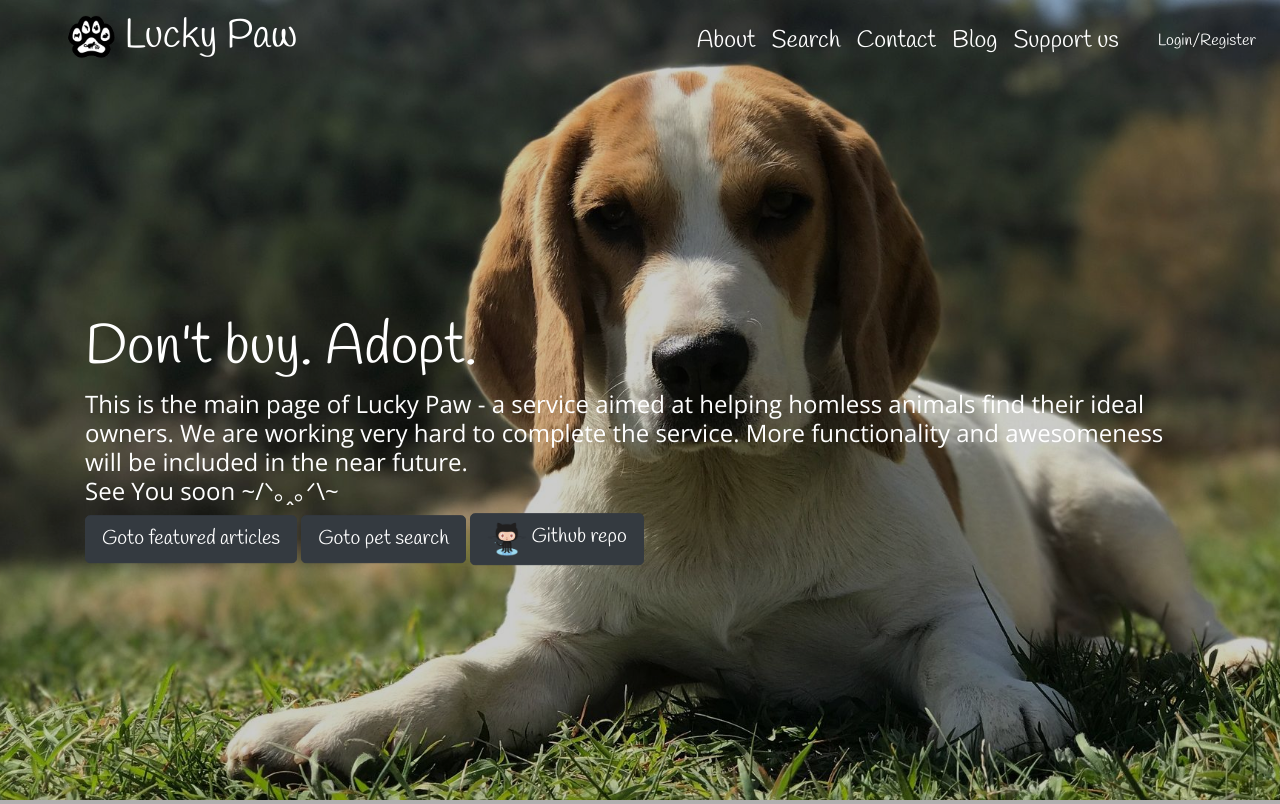
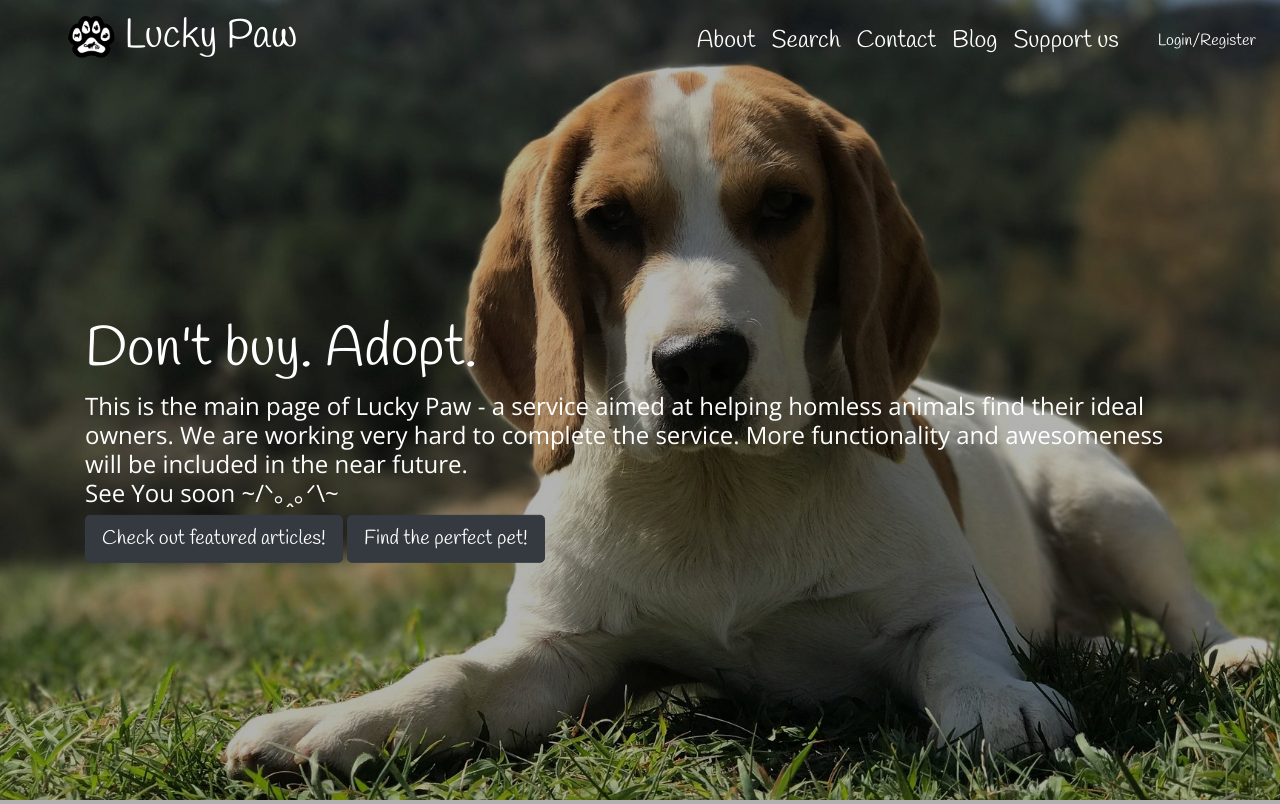
Before and after one commit to souserge/luckypaw, a Django app: page / in a window 1280 px wide. Shown: the top 804 px of the page. Run offline with Django 3.2, Linux system fonts and the light colour scheme; data comes from the database, SQL or seed files in the repository; some libraries are stand-ins or nearby versions; grey boxes are pictures that could not be loaded.

Commit message:
Add small changes to the website

```diff
--- a/app/static/css/index.css
+++ b/app/static/css/index.css
@@ -1,7 +1,7 @@
 .carousel-img {
     object-fit: cover;
     min-height: 100%;
-    opacity: 0.8;
+    opacity: 0.7;
     transition-property: opacity;
     transition-duration: 0.5s;
 }
@@ -60,7 +60,7 @@
     position: absolute;
     width: 100%;
     top: 0;
-    z-index: 10;
+    z-index: 999999;
 }
 
 footer {
@@ -82,6 +82,6 @@ footer {
 
 @media (max-width: 992px) {
     #mainNav {
-        background-color: rgba(0, 0, 0, 0.7)
+        background-color: rgba(0, 0, 0, 0.966)
     }
 }
--- a/app/templates/app/contact.html
+++ b/app/templates/app/contact.html
@@ -38,7 +38,10 @@
     <div class="form-area">
       <form id="emailForm" role="form" enctype="multipart/form-data" action="{% url 'contact' %}" method="post">
         <br style="clear:both">
-        <h3 style="margin-bottom: 25px; text-align: center;">Contact Us</h3>
+        <div class="mb-4" style="text-align: center;">
+          <h3>Contact Us</h3>
+          <p class="text-muted">Whether you want to integrate your shelter with our service, or just ask a simple question, we will be happy to answer you ^_^</p>
+        </div>
         {% csrf_token %}
         {{ form|as_bootstrap }}
         <button class="btn btn-lg btn-info" type="submit">Send</button>
--- a/app/templates/app/index.html
+++ b/app/templates/app/index.html
@@ -60,10 +60,10 @@
         </p>
 
         <p>
-          <button class="btn btn-dark btn-lg btn-scroll-to" data-scroll-to="featuredArticlesPage" role="button">Goto featured articles</button>
-          <button class="btn btn-dark btn-lg btn-scroll-to" data-scroll-to="searchPetsPage" role="button">Goto pet search</button>
-          <a class="btn btn-dark btn-lg" href="https://github.com/souserge/luckypaw" role="button">
-            <img class="img-fluid" style="max-width: 2em; height: auto;" src="{% static 'images/Octocat.png' %}"> Github repo</a>
+          <button class="btn btn-dark btn-lg btn-scroll-to" data-scroll-to="featuredArticlesPage" role="button">Check out featured articles!</button>
+          <button class="btn btn-dark btn-lg btn-scroll-to" data-scroll-to="searchPetsPage" role="button">Find the perfect pet!</button>
+          <!-- <a class="btn btn-dark btn-lg" href="https://github.com/souserge/luckypaw" role="button">
+            <img class="img-fluid" style="max-width: 2em; height: auto;" src="{% static 'images/Octocat.png' %}"> Github repo</a> -->
         </p>
       </div>
     </div>
--- a/app/templates/app/pet_edit.html
+++ b/app/templates/app/pet_edit.html
@@ -94,6 +94,6 @@
   <button class="btn btn btn-info d-inline-block mt-5" type="submit"><i class="fa fa-save"></i> Save changes</button>
 
   <a class="btn btn btn-danger d-inline-block float-right align-middle mt-5" id="deleteModalButton" data-url="{% url 'pet_delete' id=id %}" href="#delete"><i class="fa fa-trash"></i> Delete pet</a>
-  <div id="deleteModalContainer"></div>
 </form>
+<div id="deleteModalContainer"></div>
 {% endblock %}
--- a/app/templates/app/sup_pets.html
+++ b/app/templates/app/sup_pets.html
@@ -4,7 +4,7 @@
 
 {% block content %}
 <h2>{{ supervisor.user.username }}'s pets</h2>
-
+<p class="text-muted">Here you can manage the pets you supervise. Add a new pet by clicking the button bellow.</p>
   <ul class="nav nav-tabs" role="tablist">
     <li class="nav-item">
       <a class="nav-link active" id="all-tab" data-toggle="tab" href="#all" role="tab" aria-controls="all" aria-selected="true">All</a>
@@ -27,5 +27,5 @@
     <div class="tab-pane fade" id="adopted" role="tabpanel" aria-labelledby="adopted-tab">
       {% include 'app/pets_cards.html' with pets=adopted_pets is_supervisor=True %}
     </div>
-  <a class="btn btn-info mt-4" href="{% url 'pet_add' %}">Add new pet</a>
+  <a class="btn btn-lg btn-info mt-4" href="{% url 'pet_add' %}">Add new pet</a>
 {% endblock %}
--- a/app/templates/app/support_us.html
+++ b/app/templates/app/support_us.html
@@ -8,8 +8,9 @@
 {% endblock %}
 
 {% block content %}
-
-<p>Please support us by pressing the buttol below: </p>
+<h1>Support Us</h1>
+<p>We are a non-profit group of students who work hard to deliver the best experience and, by doing so, help homeless animals find home filled with care and loving. Please, help us in our endeavour by leaving a small donation. Every endowment will be used to improve our service.</p>
+<p class="lead">Support us by pressing the buttol below: </p>
 <form action="https://www.paypal.com/cgi-bin/webscr" method="post" target="_top">
     <input type="hidden" name="cmd" value="_s-xclick">
     <input type="hidden" name="hosted_button_id" value="UF7H2V4GS97AN">
```
Also changed, not shown: app/templates/app/blog.html (+8 -5 lines), app/templates/app/search.html (+5 -2 lines).
